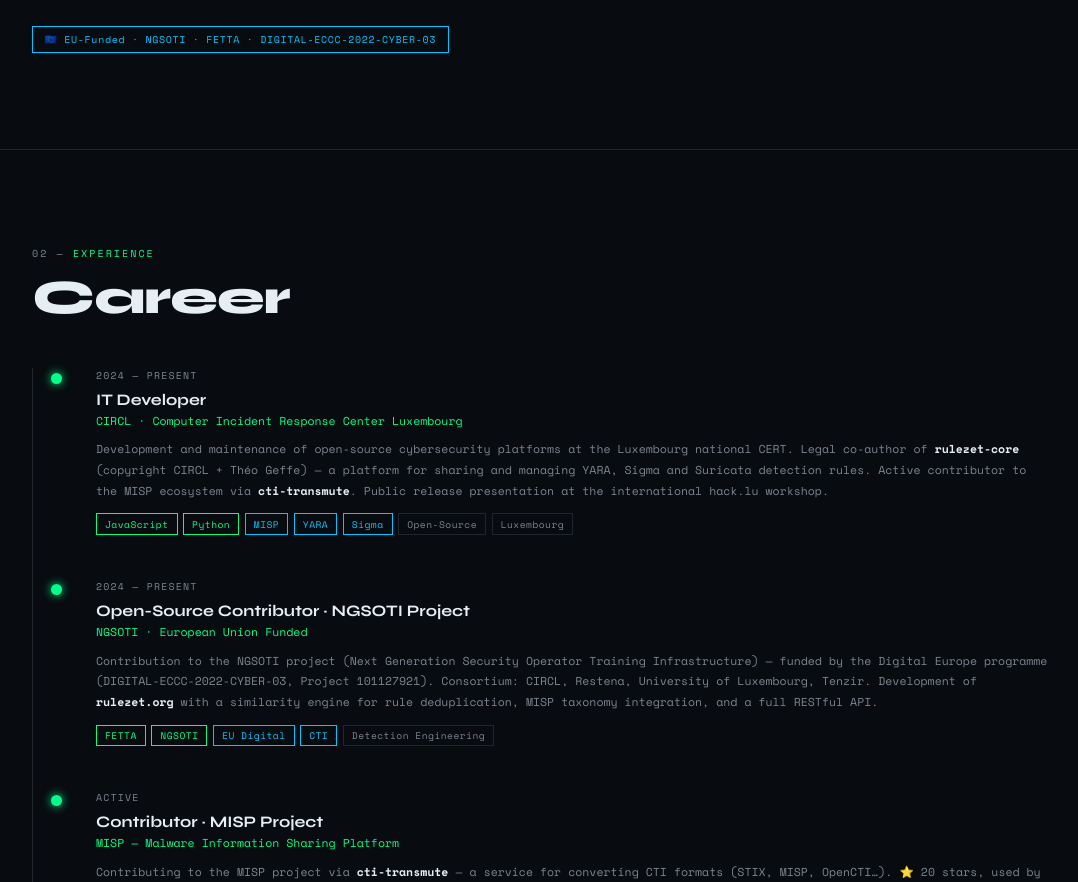
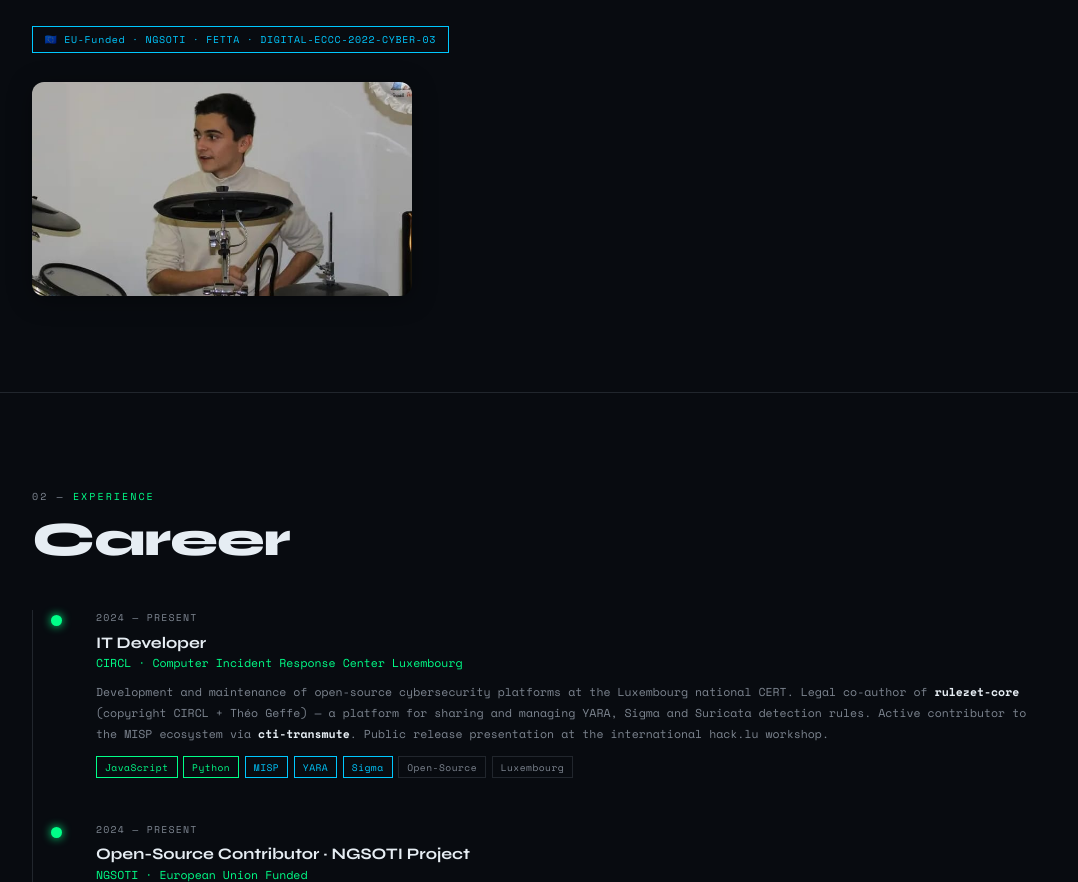
Before and after one commit to ecrou-exact/theo-geffe-portfolio, a plain HTML site: page index.html in a window 1280 px wide. Shown: the part 1650-2532 px from the top of the page, without its empty margins (98-1176 px from the left). Drawn offline with nearby package versions, Linux system fonts and the light colour scheme; no server answers.

Commit message:
add: [photos]

```diff
--- a/css/base.css
+++ b/css/base.css
@@ -196,3 +196,23 @@
   from { transform: translateX(0); }
   to   { transform: translateX(-50%); }
 }
+
+.about-img-wrap {
+  margin-top: 1.8rem;
+}
+
+.about-img {
+  width: 100%;
+  max-width: 380px;
+  border-radius: 12px;
+  box-shadow: 0 4px 24px rgba(0, 0, 0, 0.35);
+  display: block;
+  object-fit: cover;
+  aspect-ratio: 16 / 9;
+  transition: transform 0.3s ease, box-shadow 0.3s ease;
+}
+
+.about-img:hover {
+  transform: scale(1.02);
+  box-shadow: 0 8px 32px rgba(0, 0, 0, 0.5);
+}
--- a/index.html
+++ b/index.html
@@ -5,6 +5,10 @@
   <meta charset="UTF-8">
   <meta name="viewport" content="width=device-width, initial-scale=1.0">
   <meta name="google-site-verification" content="HNoLupJn58FNoUEvCJYcqbwV88HTjHMzO0aVfXqpVyk" />
+
+  <!-- ═══ FAVICON ═══ -->
+  <link rel="icon" type="image/x-icon" href="assets/favicon.ico">
+
   <!-- ═══ SEO META ═══ -->
   <title>Théo Geffe — IT Developer & Cybersecurity Contributor | Luxembourg</title>
   <meta name="description"
@@ -216,6 +220,9 @@
           sports enthusiast.</p>
         <div>
           <span class="eub">🇪🇺 EU-Funded · NGSOTI · FETTA · DIGITAL-ECCC-2022-CYBER-03</span>
+        </div>
+        <div class="about-img-wrap">
+          <img src="assets/batterie_theo.jpeg" alt="Théo Geffe à la batterie" class="about-img">
         </div>
       </div>
 
```
Also changed, not shown: assets/batterie_theo.jpeg (renamed from assets/WhatsApp Image 2026-01-19 at 11.28.54.jpeg), assets/favicon.ico (added).
